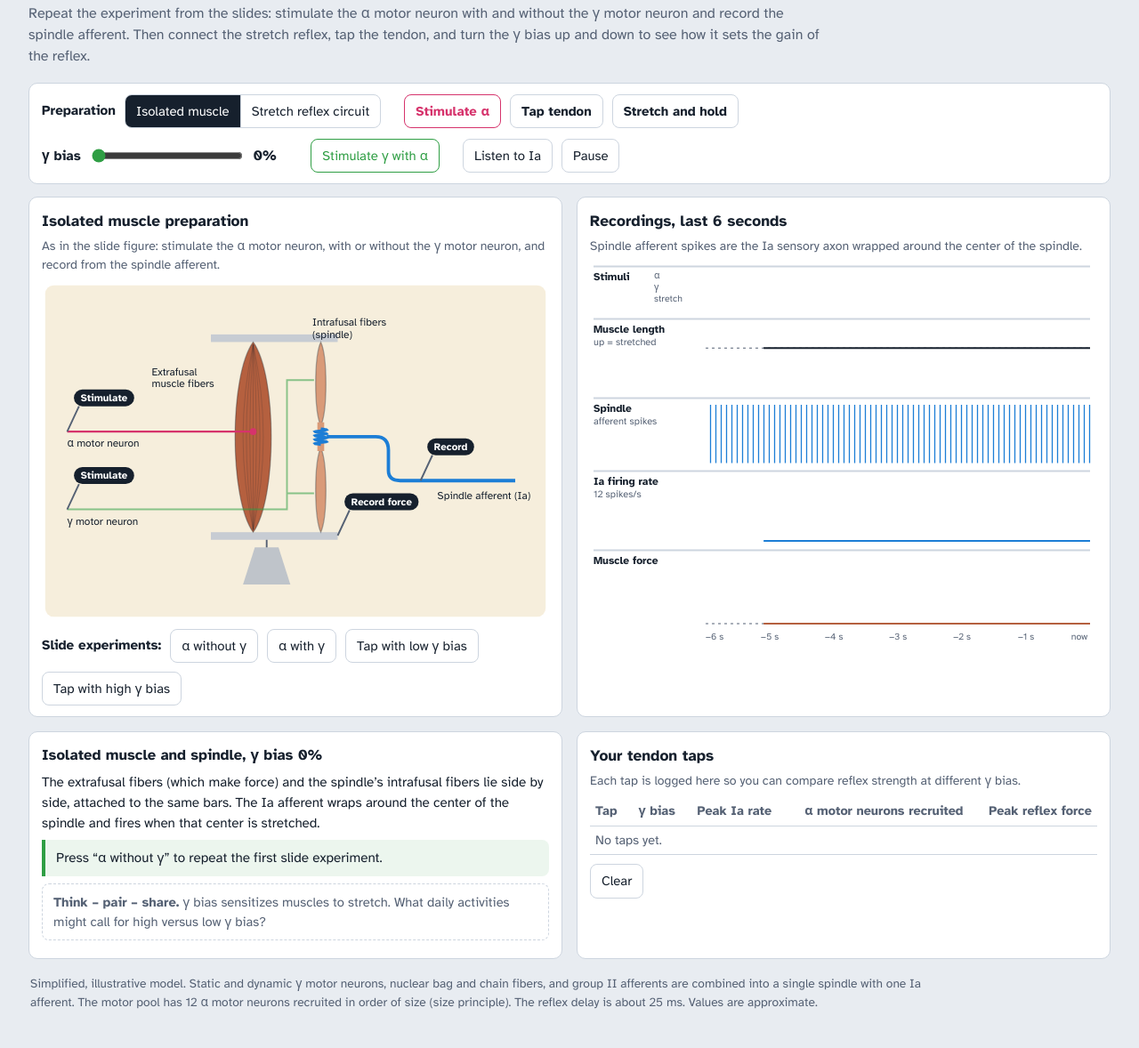
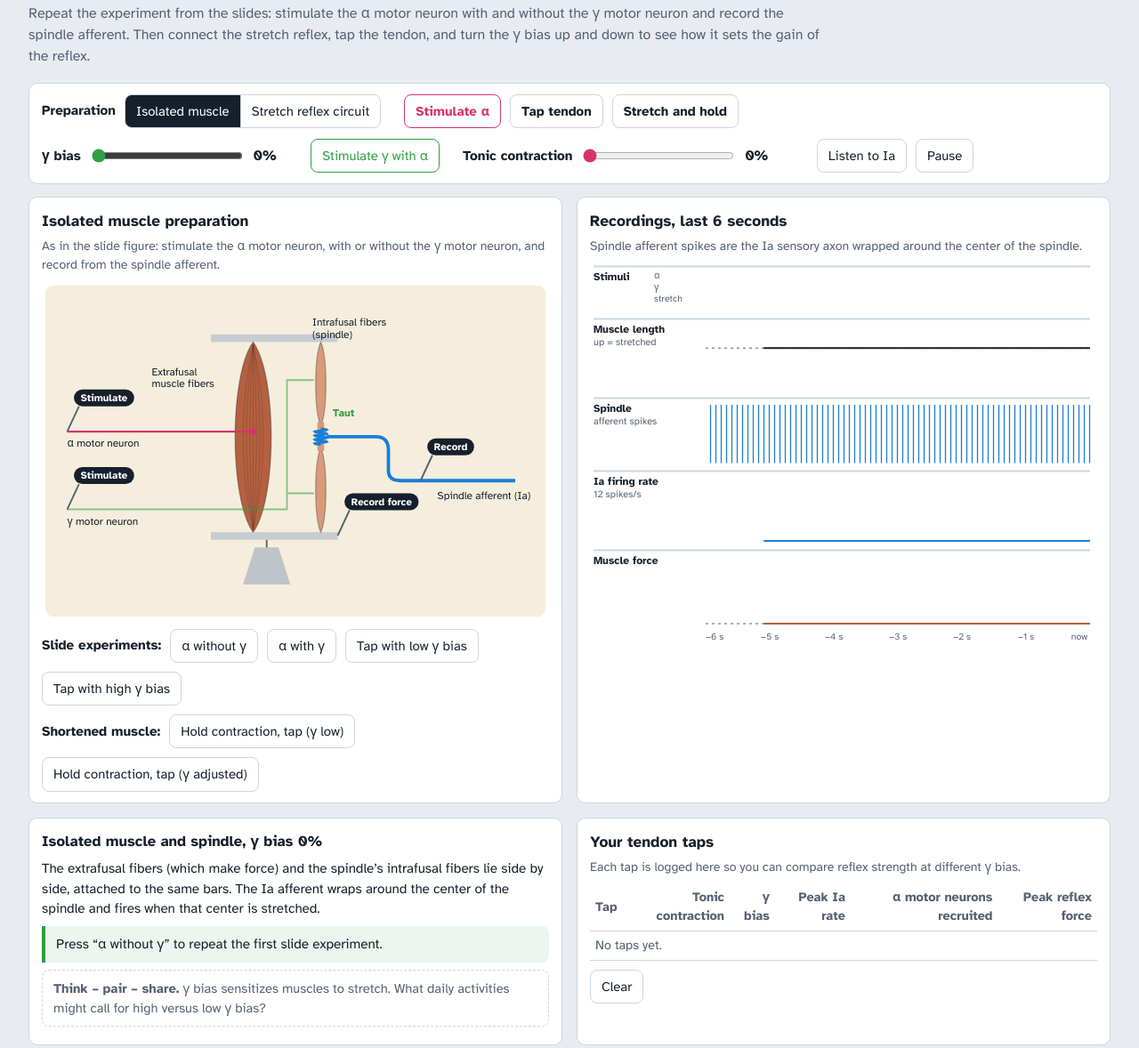
Before and after one commit to colquitt-teaching/biol125, a plain HTML site: page gamma-spindle/index.html in a window 1280 px wide. Shown: the part 99-1277 px from the top of the page at 89% size. Drawn offline with Linux system fonts and the light colour scheme.

Commit message:
add tonic contraction

```diff
--- a/gamma-spindle/index.html
+++ b/gamma-spindle/index.html
@@ -110,6 +110,11 @@ th{color:var(--muted);font-weight:700}
       <button class="btn gamma" id="coBtn" aria-pressed="false">Stimulate γ with α</button>
     </div>
     <div class="group">
+      <label class="lbl" for="tonic">Tonic contraction</label>
+      <input type="range" id="tonic" min="0" max="100" step="5" value="0" style="accent-color:var(--alpha)">
+      <span class="val" id="tonicTxt">0%</span>
+    </div>
+    <div class="group">
       <button class="btn" id="listenBtn" aria-pressed="false">Listen to Ia</button>
       <button class="btn" id="pauseBtn" aria-pressed="false">Pause</button>
     </div>
@@ -127,6 +132,11 @@ th{color:var(--muted);font-weight:700}
         <button class="btn" id="exLow">Tap with low γ bias</button>
         <button class="btn" id="exHigh">Tap with high γ bias</button>
       </div>
+      <div class="row">
+        <span class="lbl">Shortened muscle:</span>
+        <button class="btn" id="exTonicLow">Hold contraction, tap (γ low)</button>
+        <button class="btn" id="exTonicHigh">Hold contraction, tap (γ adjusted)</button>
+      </div>
     </section>
 
     <section class="panel" aria-label="Recordings">
@@ -143,8 +153,8 @@ th{color:var(--muted);font-weight:700}
       <h2>Your tendon taps</h2>
       <p class="hint">Each tap is logged here so you can compare reflex strength at different γ bias.</p>
       <table>
-        <thead><tr><th>Tap</th><th>γ bias</th><th>Peak Ia rate</th><th>α motor neurons recruited</th><th>Peak reflex force</th></tr></thead>
-        <tbody id="log"><tr><td colspan="5" style="text-align:left;color:var(--muted)">No taps yet.</td></tr></tbody>
+        <thead><tr><th>Tap</th><th>Tonic contraction</th><th>γ bias</th><th>Peak Ia rate</th><th>α motor neurons recruited</th><th>Peak reflex force</th></tr></thead>
+        <tbody id="log"><tr><td colspan="6" style="text-align:left;color:var(--muted)">No taps yet.</td></tr></tbody>
       </table>
       <div class="row"><button class="btn" id="clearLog">Clear</button></div>
     </section>
@@ -169,7 +179,7 @@ readColors();
 matchMedia('(prefers-color-scheme: dark)').addEventListener('change', readColors);
 
 /* ---------- state ---------- */
-const st = {mode:'iso', gb:0, co:false, paused:false, listen:false};
+const st = {mode:'iso', gb:0, co:false, paused:false, listen:false, tonic:0};
 const S = {t:0, Fv:0, Fr:0, s:0, L:0, e:0, ePrev:0, rate:0, phase:0, nRec:0, mnRates:new Array(12).fill(0),
   alphaUntil:-1, tapAt:-10, holdAt:-10, gEff:0, iaSyn:0};
 const samples = [], spikes = [];
@@ -194,15 +204,17 @@ function stretchInput(t){
 function step(dt){
   S.t += dt;
   const a = alphaEnv(S.t);
-  S.Fv += ((a ? 1 : 0) - S.Fv) * dt / (a ? 0.05 : 0.14);
+  const aTarget = Math.max(a ? 1 : 0, st.tonic);   // brief α stimulation or a steady (tonic) α drive
+  S.Fv += (aTarget - S.Fv) * dt / (aTarget > S.Fv ? 0.05 : 0.14);
   S.s = stretchInput(S.t);
   S.L = S.s - 0.35 * (S.Fv + S.Fr);
-  const co = st.co ? a : 0;
+  const co = st.co ? Math.max(a, st.tonic) : 0;
   S.gEff = clamp(st.gb + 0.8 * co, 0, 1);
   // intrafusal poles contract with γ, stretching the central (sensory) region
-  S.e = S.L + 0.15 * st.gb + 0.44 * coLag(co, dt);
+  S.e = S.L + 0.3 * st.gb + 0.44 * coLag(co, dt);
   const dedt = (S.e - S.ePrev) / dt; S.ePrev = S.e;
-  S.rate = clamp(12 + (100 + 250 * st.gb) * S.e + (25 + 40 * st.gb) * dedt, 0, 250);
+  const taut = clamp(1 + S.e / 0.06, 0, 1);         // a slack spindle can't transmit fast stretches either
+  S.rate = clamp(12 + (100 + 150 * st.gb) * S.e + (25 + 40 * st.gb) * dedt * taut, 0, 250);
   // regular Ia firing
   S.phase += S.rate * dt;
   if (S.phase >= 1){ S.phase -= 1; spikes.push(S.t); if (st.listen) click(); }
@@ -231,12 +243,12 @@ function coLag(co, dt){ coState += (co - coState) * dt / 0.04; return coState; }
 function stimAlpha(){ S.alphaUntil = S.t + 0.45; lastEvent = {type:'alpha', co:st.co, gb:st.gb, mode:st.mode, t:S.t}; renderStory(); }
 function tap(){ S.tapAt = S.t; startTrack('tap'); }
 function hold(){ S.holdAt = S.t; startTrack('hold'); }
-function startTrack(kind){ track = {kind, t0:S.t, gb:st.gb, mode:st.mode, peakRate:0, peakN:0, peakF:0}; lastEvent = {type:kind, gb:st.gb, mode:st.mode}; renderStory(); }
+function startTrack(kind){ track = {kind, t0:S.t, gb:st.gb, tonic:st.tonic, mode:st.mode, peakRate:0, peakN:0, peakF:0}; lastEvent = {type:kind, gb:st.gb, mode:st.mode}; renderStory(); }
 function finishTrack(){
   const tr = track; track = null;
   if (tr.kind === 'tap'){
     tapCount++;
-    taps.push({n:tapCount, gb:tr.gb, rate:tr.peakRate, mn:tr.mode === 'reflex' ? tr.peakN : null, f:tr.mode === 'reflex' ? tr.peakF : null});
+    taps.push({n:tapCount, gb:tr.gb, tonic:tr.tonic, rate:tr.peakRate, mn:tr.mode === 'reflex' ? tr.peakN : null, f:tr.mode === 'reflex' ? tr.peakF : null});
     renderLog();
   }
   lastEvent = {...lastEvent, result:tr}; renderStory();
@@ -316,6 +328,9 @@ function drawSetup(){
   c.fillText('Extrafusal', xm - 120 + (reflex ? 40 : 0), top + 40); c.fillText('muscle fibers', xm - 120 + (reflex ? 40 : 0), top + 54);
   c.fillText('Intrafusal fibers', xs - 10, top - 18);
   c.fillText('(spindle)', xs - 10, top - 4);
+  if (S.e < -0.03){ c.fillStyle = rgb(COL.alpha); c.font = FONT(700, 12.5); c.fillText('Slack', xs + 14, yc - 24); }
+  else { c.fillStyle = rgb(COL.gamma); c.font = FONT(700, 12.5); c.fillText('Taut', xs + 14, yc - 24); }
+  c.fillStyle = rgb(COL.ink); c.font = FONT(400, 12.5);
   if (!reflex){
     electrode(c, 448, yc + 52, 'Record', false);
     c.fillStyle = rgb(COL.ink); c.fillText('Spindle afferent (Ia)', 468, yc + 74);
@@ -422,20 +437,28 @@ function renderStory(){
     }
   }
   h += `<p class="now">${now}</p>`;
+  if (st.tonic > 0.02){
+    const eBase = -0.35 * st.tonic + 0.3 * st.gb + (st.co ? 0.44 * st.tonic : 0);
+    const need = Math.min(100, Math.ceil(0.35 * st.tonic / 0.3 * 20) * 5);
+    h += eBase < -0.03
+      ? `<p class="now"><b>Tonic contraction ${pct(st.tonic)}, spindle slack.</b> A steady α drive holds the muscle shortened. The spindle lies in parallel with the extrafusal fibers, so it shortens too and goes slack: the Ia afferent falls silent and a tendon tap barely registers. The spindle has lost its sensitivity at this length. Raise the γ bias to about ${need}%, or turn on “Stimulate γ with α,” to take up the slack.</p>`
+      : `<p class="now"><b>Tonic contraction ${pct(st.tonic)}, spindle taut.</b> The muscle is held shortened, but ${st.co ? 'γ motor neurons firing along with α' : 'the γ bias'} contracts the intrafusal poles enough to take up the slack. The center of the spindle stays stretched, so the Ia afferent keeps firing and still responds to a tap. Adjusting γ activity with α activity keeps spindles sensitive at every muscle length.</p>`;
+  }
   if (reflex && st.gb >= 0.85) h += '<p>At this high bias the spindle fires strongly even at rest, so a few α motor neurons are active without any stretch: the muscle has more tone.</p>';
   h += '<p class="tps"><b>Think – pair – share.</b> γ bias sensitizes muscles to stretch. What daily activities might call for high versus low γ bias?</p>';
   $('story').innerHTML = h;
 }
 function renderLog(){
   const tb = $('log');
-  if (!taps.length){ tb.innerHTML = '<tr><td colspan="5" style="text-align:left;color:var(--muted)">No taps yet.</td></tr>'; return; }
-  tb.innerHTML = taps.slice(-8).map(t => `<tr><td>${t.n}</td><td>${pct(t.gb)}</td><td>${Math.round(t.rate)} spikes/s</td><td>${t.mn == null ? '— (isolated)' : t.mn + ' of 12'}</td><td>${t.f == null ? '—' : Math.round(t.f * 100) + '%'}</td></tr>`).join('');
+  if (!taps.length){ tb.innerHTML = '<tr><td colspan="6" style="text-align:left;color:var(--muted)">No taps yet.</td></tr>'; return; }
+  tb.innerHTML = taps.slice(-8).map(t => `<tr><td>${t.n}</td><td>${pct(t.tonic)}</td><td>${pct(t.gb)}</td><td>${Math.round(t.rate)} spikes/s</td><td>${t.mn == null ? '— (isolated)' : t.mn + ' of 12'}</td><td>${t.f == null ? '—' : Math.round(t.f * 100) + '%'}</td></tr>`).join('');
 }
 
 /* ---------- controls ---------- */
 function sync(){
   document.querySelectorAll('[data-mode]').forEach(b => b.setAttribute('aria-pressed', b.dataset.mode === st.mode ? 'true' : 'false'));
   $('gbias').value = Math.round(st.gb * 100); $('gbiasTxt').textContent = pct(st.gb);
+  $('tonic').value = Math.round(st.tonic * 100); $('tonicTxt').textContent = pct(st.tonic);
   $('coBtn').setAttribute('aria-pressed', st.co ? 'true' : 'false');
   $('listenBtn').setAttribute('aria-pressed', st.listen ? 'true' : 'false');
   $('pauseBtn').setAttribute('aria-pressed', st.paused ? 'true' : 'false'); $('pauseBtn').textContent = st.paused ? 'Resume' : 'Pause';
@@ -453,10 +476,13 @@ $('holdBtn').addEventListener('click', hold);
 $('listenBtn').addEventListener('click', () => { st.listen = !st.listen; if (st.listen) ensureAudio(); sync(); });
 $('pauseBtn').addEventListener('click', () => { st.paused = !st.paused; sync(); });
 $('clearLog').addEventListener('click', () => { taps.length = 0; tapCount = 0; renderLog(); });
-$('exA').addEventListener('click', () => { st.mode = 'iso'; st.gb = 0; st.co = false; st.paused = false; sync(); stimAlpha(); });
-$('exB').addEventListener('click', () => { st.mode = 'iso'; st.gb = 0; st.co = true; st.paused = false; sync(); stimAlpha(); });
-$('exLow').addEventListener('click', () => { st.mode = 'reflex'; st.gb = 0.1; st.paused = false; sync(); setTimeout(tap, 350); });
-$('exHigh').addEventListener('click', () => { st.mode = 'reflex'; st.gb = 0.9; st.paused = false; sync(); setTimeout(tap, 350); });
+$('exA').addEventListener('click', () => { st.mode = 'iso'; st.gb = 0; st.co = false; st.tonic = 0; st.paused = false; sync(); stimAlpha(); });
+$('exB').addEventListener('click', () => { st.mode = 'iso'; st.gb = 0; st.co = true; st.tonic = 0; st.paused = false; sync(); stimAlpha(); });
+$('exLow').addEventListener('click', () => { st.mode = 'reflex'; st.gb = 0.1; st.tonic = 0; st.paused = false; sync(); setTimeout(tap, 350); });
+$('exHigh').addEventListener('click', () => { st.mode = 'reflex'; st.gb = 0.9; st.tonic = 0; st.paused = false; sync(); setTimeout(tap, 350); });
+$('tonic').addEventListener('input', e => { st.tonic = +e.target.value / 100; sync(); renderStory(); });
+$('exTonicLow').addEventListener('click', () => { st.mode = 'iso'; st.tonic = 0.6; st.gb = 0; st.co = false; st.paused = false; lastEvent = null; sync(); renderStory(); setTimeout(tap, 900); });
+$('exTonicHigh').addEventListener('click', () => { st.mode = 'iso'; st.tonic = 0.6; st.gb = 0.7; st.co = false; st.paused = false; lastEvent = null; sync(); renderStory(); setTimeout(tap, 900); });
 window.addEventListener('resize', () => {});
 
 /* ---------- loop ---------- */
@@ -469,7 +495,7 @@ function frame(now){
     for (let i = 0; i < n; i++){
       step(0.001); sAcc += 0.001;
       if (sAcc >= 0.005){ sAcc = 0;
-        samples.push({t:S.t, a:alphaEnv(S.t), g:S.gEff, st:S.s > 0.005 ? 1 : 0, L:S.L, r:S.rate, n:S.nRec, F:S.Fv + S.Fr}); }
+        samples.push({t:S.t, a:Math.max(alphaEnv(S.t), st.tonic), g:S.gEff, st:S.s > 0.005 ? 1 : 0, L:S.L, r:S.rate, n:S.nRec, F:S.Fv + S.Fr}); }
     }
     while (samples.length && samples[0].t < S.t - 6.2) samples.shift();
     while (spikes.length && spikes[0] < S.t - 6.2) spikes.shift();
```
